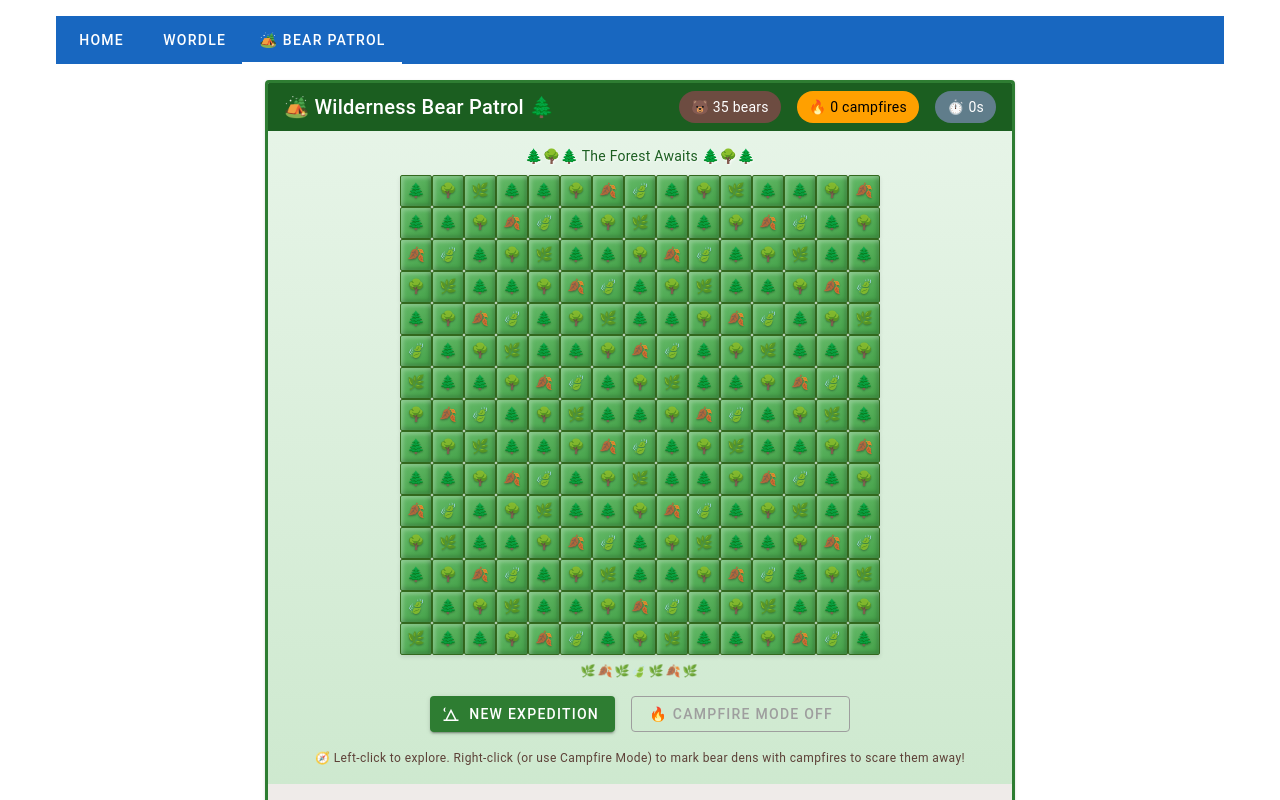
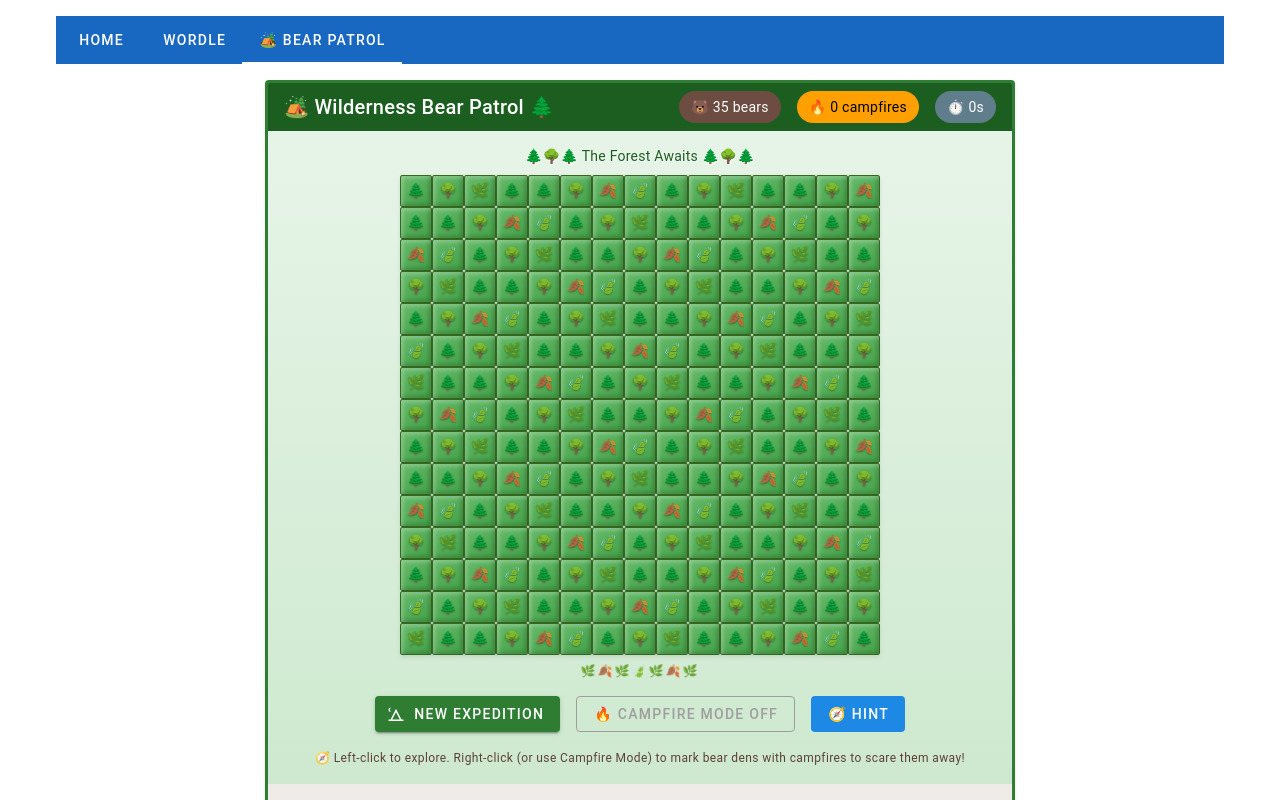
Before and after one commit to GrantErickson/Nuxt4Test, a Nuxt app: page /minesweeper in a window 1280 px wide. Shown: the top 800 px of the page. Built offline with nearby package versions, Linux system fonts and the light colour scheme.

Commit message:
Add hint button

```diff
--- a/app/pages/minesweeper.vue
+++ b/app/pages/minesweeper.vue
@@ -1,6 +1,8 @@
 <template>
   <v-card class="mx-auto wilderness-card" max-width="750">
-    <v-card-title class="bg-green-darken-4 text-white d-flex align-center justify-space-between">
+    <v-card-title
+      class="bg-green-darken-4 text-white d-flex align-center justify-space-between"
+    >
       <span>🏕️ Wilderness Bear Patrol 🌲</span>
       <div class="d-flex align-center ga-4">
         <v-chip color="brown-darken-1" variant="flat">
@@ -9,9 +11,7 @@
         <v-chip color="amber-darken-2" variant="flat">
           🔥 {{ flagCount }} campfires
         </v-chip>
-        <v-chip color="blue-grey" variant="flat">
-          ⏱️ {{ timer }}s
-        </v-chip>
+        <v-chip color="blue-grey" variant="flat"> ⏱️ {{ timer }}s </v-chip>
       </div>
     </v-card-title>
 
@@ -33,16 +33,10 @@
           <template v-if="won">
             🎉🏕️ You safely navigated the wilderness! The campsite is secure! ⛺
           </template>
-          <template v-else>
-            🐻💥 You wandered into a bear's den! 🌲
-          </template>
+          <template v-else> 🐻💥 You wandered into a bear's den! 🌲 </template>
         </v-alert>
 
-        <div
-          v-for="row in boardSize"
-          :key="'row-' + row"
-          class="d-flex"
-        >
+        <div v-for="row in boardSize" :key="'row-' + row" class="d-flex">
           <div
             v-for="col in boardSize"
             :key="'cell-' + row + '-' + col"
@@ -57,13 +51,15 @@
       </div>
 
       <!-- Wilderness footer decoration -->
-      <div class="text-center mt-2 wilderness-footer">
-        🌿🍂🌿🍃🌿🍂🌿
-      </div>
+      <div class="text-center mt-2 wilderness-footer">🌿🍂🌿🍃🌿🍂🌿</div>
 
       <!-- Controls -->
       <div class="d-flex justify-center ga-4 mt-4">
-        <v-btn color="green-darken-3" prepend-icon="mdi-tent" @click="resetGame">
+        <v-btn
+          color="green-darken-3"
+          prepend-icon="mdi-tent"
+          @click="resetGame"
+        >
           New Expedition
         </v-btn>
         <v-btn
@@ -71,13 +67,22 @@
           :variant="flagMode ? 'flat' : 'outlined'"
           @click="flagMode = !flagMode"
         >
-          🔥 Campfire Mode {{ flagMode ? 'ON' : 'OFF' }}
+          🔥 Campfire Mode {{ flagMode ? "ON" : "OFF" }}
+        </v-btn>
+        <v-btn
+          color="blue-darken-1"
+          variant="flat"
+          :disabled="gameOver || !hasUnrevealedOpenArea()"
+          @click="revealLargestOpenArea"
+        >
+          🧭 Hint
         </v-btn>
       </div>
 
       <!-- Instructions -->
       <div class="text-center text-caption text-brown-darken-2 mt-4">
-        🧭 Left-click to explore. Right-click (or use Campfire Mode) to mark bear dens with campfires to scare them away!
+        🧭 Left-click to explore. Right-click (or use Campfire Mode) to mark
+        bear dens with campfires to scare them away!
       </div>
     </v-card-text>
 
@@ -86,9 +91,16 @@
       <div class="text-subtitle-2 mb-2">🗺️ Wilderness Survival Guide:</div>
       <ul class="text-body-2">
         <li>🥾 Explore the forest without stumbling into bear dens 🐻</li>
-        <li>🔢 Numbers reveal how many bears are lurking nearby in the shadows</li>
-        <li>🔥 Place campfires to mark where you think bears are hiding - fire keeps them away!</li>
-        <li>🌲 The forest hides many secrets... tread carefully, adventurer!</li>
+        <li>
+          🔢 Numbers reveal how many bears are lurking nearby in the shadows
+        </li>
+        <li>
+          🔥 Place campfires to mark where you think bears are hiding - fire
+          keeps them away!
+        </li>
+        <li>
+          🌲 The forest hides many secrets... tread carefully, adventurer!
+        </li>
         <li>⛺ Clear all safe zones to secure the campsite and win!</li>
       </ul>
     </v-card-text>
@@ -105,6 +117,11 @@ interface Cell {
 
 const boardSize = 15;
 const mineCount = 35;
+
+// Helper to safely get a cell
+function getCell(row: number, col: number): Cell | undefined {
+  return board.value[row]?.[col];
+}
 
 const board = ref<Cell[][]>([]);
 const gameOver = ref(false);
@@ -142,7 +159,7 @@ function createBoard(): Cell[][] {
   for (let row = 0; row < boardSize; row++) {
     newBoard[row] = [];
     for (let col = 0; col < boardSize; col++) {
-      newBoard[row][col] = {
+      newBoard[row]![col] = {
         isMine: false,
         isRevealed: false,
         isFlagged: false,
@@ -156,8 +173,9 @@ function createBoard(): Cell[][] {
   while (minesPlaced < mineCount) {
     const row = Math.floor(Math.random() * boardSize);
     const col = Math.floor(Math.random() * boardSize);
-    if (!newBoard[row][col].isMine) {
-      newBoard[row][col].isMine = true;
+    const cell = newBoard[row]?.[col];
+    if (cell && !cell.isMine) {
+      cell.isMine = true;
       minesPlaced++;
     }
   }
@@ -165,8 +183,13 @@ function createBoard(): Cell[][] {
   // Calculate adjacent mines for each cell
   for (let row = 0; row < boardSize; row++) {
     for (let col = 0; col < boardSize; col++) {
-      if (!newBoard[row][col].isMine) {
-        newBoard[row][col].adjacentMines = countAdjacentMines(newBoard, row, col);
+      const cell = newBoard[row]?.[col];
+      if (cell && !cell.isMine) {
+        cell.adjacentMines = countAdjacentMines(
+          newBoard,
+          row,
+          col
+        );
       }
     }
   }
@@ -181,8 +204,14 @@ function countAdjacentMines(b: Cell[][], row: number, col: number): number {
       if (dr === 0 && dc === 0) continue;
       const newRow = row + dr;
       const newCol = col + dc;
-      if (newRow >= 0 && newRow < boardSize && newCol >= 0 && newCol < boardSize) {
-        if (b[newRow][newCol].isMine) count++;
+      if (
+        newRow >= 0 &&
+        newRow < boardSize &&
+        newCol >= 0 &&
+        newCol < boardSize
+      ) {
+        const neighbor = b[newRow]?.[newCol];
+        if (neighbor?.isMine) count++;
       }
     }
   }
@@ -192,7 +221,8 @@ function countAdjacentMines(b: Cell[][], row: number, col: number): number {
 function revealCell(row: number, col: number): void {
   if (gameOver.value) return;
 
-  const cell = board.value[row][col];
+  const cell = getCell(row, col);
+  if (!cell) return;
 
   // If flag mode is on, toggle flag instead
   if (flagMode.value) {
@@ -253,8 +283,14 @@ function countAdjacentFlags(row: number, col: number): number {
       if (dr === 0 && dc === 0) continue;
       const newRow = row + dr;
       const newCol = col + dc;
-      if (newRow >= 0 && newRow < boardSize && newCol >= 0 && newCol < boardSize) {
-        if (board.value[newRow][newCol].isFlagged) count++;
+      if (
+        newRow >= 0 &&
+        newRow < boardSize &&
+        newCol >= 0 &&
+        newCol < boardSize
+      ) {
+        const neighbor = getCell(newRow, newCol);
+        if (neighbor?.isFlagged) count++;
       }
     }
   }
@@ -268,8 +304,14 @@ function countAdjacentUnrevealed(row: number, col: number): number {
       if (dr === 0 && dc === 0) continue;
       const newRow = row + dr;
       const newCol = col + dc;
-      if (newRow >= 0 && newRow < boardSize && newCol >= 0 && newCol < boardSize) {
-        if (!board.value[newRow][newCol].isRevealed) count++;
+      if (
+        newRow >= 0 &&
+        newRow < boardSize &&
+        newCol >= 0 &&
+        newCol < boardSize
+      ) {
+        const neighbor = getCell(newRow, newCol);
+        if (neighbor && !neighbor.isRevealed) count++;
       }
     }
   }
@@ -282,9 +324,14 @@ function autoFlagAdjacent(row: number, col: number): void {
       if (dr === 0 && dc === 0) continue;
       const newRow = row + dr;
       const newCol = col + dc;
-      if (newRow >= 0 && newRow < boardSize && newCol >= 0 && newCol < boardSize) {
-        const neighbor = board.value[newRow][newCol];
-        if (!neighbor.isRevealed && !neighbor.isFlagged) {
+      if (
+        newRow >= 0 &&
+        newRow < boardSize &&
+        newCol >= 0 &&
+        newCol < boardSize
+      ) {
+        const neighbor = getCell(newRow, newCol);
+        if (neighbor && !neighbor.isRevealed && !neighbor.isFlagged) {
           neighbor.isFlagged = true;
         }
       }
@@ -298,9 +345,14 @@ function chordReveal(row: number, col: number): void {
       if (dr === 0 && dc === 0) continue;
       const newRow = row + dr;
       const newCol = col + dc;
-      if (newRow >= 0 && newRow < boardSize && newCol >= 0 && newCol < boardSize) {
-        const neighbor = board.value[newRow][newCol];
-        if (!neighbor.isRevealed && !neighbor.isFlagged) {
+      if (
+        newRow >= 0 &&
+        newRow < boardSize &&
+        newCol >= 0 &&
+        newCol < boardSize
+      ) {
+        const neighbor = getCell(newRow, newCol);
+        if (neighbor && !neighbor.isRevealed && !neighbor.isFlagged) {
           neighbor.isRevealed = true;
 
           if (neighbor.isMine) {
@@ -331,9 +383,14 @@ function revealNeighbors(row: number, col: number): void {
       if (dr === 0 && dc === 0) continue;
       const newRow = row + dr;
       const newCol = col + dc;
-      if (newRow >= 0 && newRow < boardSize && newCol >= 0 && newCol < boardSize) {
-        const neighbor = board.value[newRow][newCol];
-        if (!neighbor.isRevealed && !neighbor.isMine && !neighbor.isFlagged) {
+      if (
+        newRow >= 0 &&
+        newRow < boardSize &&
+        newCol >= 0 &&
+        newCol < boardSize
+      ) {
+        const neighbor = getCell(newRow, newCol);
+        if (neighbor && !neighbor.isRevealed && !neighbor.isMine && !neighbor.isFlagged) {
           neighbor.isRevealed = true;
           if (neighbor.adjacentMines === 0) {
             revealNeighbors(newRow, newCol);
@@ -347,8 +404,8 @@ function revealNeighbors(row: number, col: number): void {
 function toggleFlag(row: number, col: number): void {
   if (gameOver.value) return;
 
-  const cell = board.value[row][col];
-  if (cell.isRevealed) return;
+  const cell = getCell(row, col);
+  if (!cell || cell.isRevealed) return;
 
   cell.isFlagged = !cell.isFlagged;
 }
@@ -401,7 +458,7 @@ function getCellContent(row: number, col: number): string {
   if (!cell) return "";
 
   if (cell.isFlagged && !cell.isRevealed) {
-    return "�";
+    return "🔥";
   }
 
   if (!cell.isRevealed) {
@@ -423,7 +480,7 @@ function getCellContent(row: number, col: number): string {
 function getRandomForestEmoji(row: number, col: number): string {
   const emojis = ["🌲", "🌳", "🌿", "🍃", "🌲", "🌳", "🍂", "🌲"];
   const index = (row * 7 + col * 13) % emojis.length;
-  return emojis[index];
+  return emojis[index] ?? "🌲";
 }
 
 // Get random tree line for decoration
@@ -434,7 +491,7 @@ function getRandomTreeLine(): string {
     "Explore Carefully",
     "Nature is Wild",
   ];
-  return lines[Math.floor(Math.random() * lines.length)];
+  return lines[Math.floor(Math.random() * lines.length)] ?? "The Forest Awaits";
 }
 
 function startTimer(): void {
@@ -458,6 +515,98 @@ function resetGame(): void {
   flagMode.value = false;
   timer.value = 0;
   gameStarted.value = false;
+}
+
+// Check if there are any unrevealed open areas left
+function hasUnrevealedOpenArea(): boolean {
+  for (let row = 0; row < boardSize; row++) {
+    for (let col = 0; col < boardSize; col++) {
+      const cell = getCell(row, col);
+      if (cell && !cell.isMine && !cell.isRevealed && cell.adjacentMines === 0) {
+        return true;
+      }
+    }
+  }
+  return false;
+}
+
+// Find and reveal the cell that exposes the largest unrevealed open area
+function revealLargestOpenArea(): void {
+  if (gameOver.value) return;
+
+  // Start timer if not started
+  if (!gameStarted.value) {
+    gameStarted.value = true;
+    startTimer();
+  }
+
+  let bestCell = { row: 0, col: 0 };
+  let bestSize = 0;
+
+  // Find all UNREVEALED cells with 0 adjacent mines and calculate their flood-fill size
+  for (let row = 0; row < boardSize; row++) {
+    for (let col = 0; col < boardSize; col++) {
+      const cell = getCell(row, col);
+      if (cell && !cell.isMine && !cell.isRevealed && cell.adjacentMines === 0) {
+        const size = calculateOpenAreaSize(row, col);
+        if (size > bestSize) {
+          bestSize = size;
+          bestCell = { row, col };
+        }
+      }
+    }
+  }
+
+  // If we found an open area, reveal it
+  if (bestSize > 0) {
+    const targetCell = getCell(bestCell.row, bestCell.col);
+    if (targetCell) {
+      targetCell.isRevealed = true;
+      revealNeighbors(bestCell.row, bestCell.col);
+      checkWin();
+    }
+  }
+}
+
+// Calculate how many cells would be revealed from a starting point (without modifying state)
+function calculateOpenAreaSize(startRow: number, startCol: number): number {
+  const visited = new Set<string>();
+  const queue: { row: number; col: number }[] = [{ row: startRow, col: startCol }];
+
+  while (queue.length > 0) {
+    const { row, col } = queue.shift()!;
+    const key = `${row},${col}`;
+
+    if (visited.has(key)) continue;
+    visited.add(key);
+
+    const cell = getCell(row, col);
+    if (!cell || cell.isMine) continue;
+
+    // If this cell has no adjacent mines, explore neighbors
+    if (cell.adjacentMines === 0) {
+      for (let dr = -1; dr <= 1; dr++) {
+        for (let dc = -1; dc <= 1; dc++) {
+          if (dr === 0 && dc === 0) continue;
+          const newRow = row + dr;
+          const newCol = col + dc;
+          if (
+            newRow >= 0 &&
+            newRow < boardSize &&
+            newCol >= 0 &&
+            newCol < boardSize
+          ) {
+            const neighborKey = `${newRow},${newCol}`;
+            if (!visited.has(neighborKey)) {
+              queue.push({ row: newRow, col: newCol });
+            }
+          }
+        }
+      }
+    }
+  }
+
+  return visited.size;
 }
 
 // Initialize game on mount
@@ -526,8 +675,7 @@ onUnmounted(() => {
 .cell.hidden {
   background: linear-gradient(145deg, #66bb6a, #43a047);
   box-shadow: inset 2px 2px 4px rgba(255, 255, 255, 0.3),
-              inset -2px -2px 4px rgba(0, 0, 0, 0.2),
-              0 2px 4px rgba(0, 0, 0, 0.1);
+    inset -2px -2px 4px rgba(0, 0, 0, 0.2), 0 2px 4px rgba(0, 0, 0, 0.1);
   text-shadow: 0 1px 2px rgba(0, 0, 0, 0.3);
 }
 
@@ -535,8 +683,7 @@ onUnmounted(() => {
   background: linear-gradient(145deg, #81c784, #66bb6a);
   transform: scale(1.05);
   box-shadow: inset 2px 2px 4px rgba(255, 255, 255, 0.4),
-              inset -2px -2px 4px rgba(0, 0, 0, 0.2),
-              0 4px 8px rgba(0, 0, 0, 0.2);
+    inset -2px -2px 4px rgba(0, 0, 0, 0.2), 0 4px 8px rgba(0, 0, 0, 0.2);
 }
 
 .cell.revealed {
@@ -550,9 +697,16 @@ onUnmounted(() => {
 }
 
 @keyframes bearShake {
-  0%, 100% { transform: translateX(0); }
-  25% { transform: translateX(-2px) rotate(-5deg); }
-  75% { transform: translateX(2px) rotate(5deg); }
+  0%,
+  100% {
+    transform: translateX(0);
+  }
+  25% {
+    transform: translateX(-2px) rotate(-5deg);
+  }
+  75% {
+    transform: translateX(2px) rotate(5deg);
+  }
 }
 
 .cell.flagged {
@@ -561,8 +715,12 @@ onUnmounted(() => {
 }
 
 @keyframes fireGlow {
-  from { box-shadow: 0 0 5px #ff9800, 0 0 10px #ff5722; }
-  to { box-shadow: 0 0 10px #ff9800, 0 0 20px #ff5722, 0 0 30px #ff9800; }
+  from {
+    box-shadow: 0 0 5px #ff9800, 0 0 10px #ff5722;
+  }
+  to {
+    box-shadow: 0 0 10px #ff9800, 0 0 20px #ff5722, 0 0 30px #ff9800;
+  }
 }
 
 /* Number colors - wilderness theme */
```
